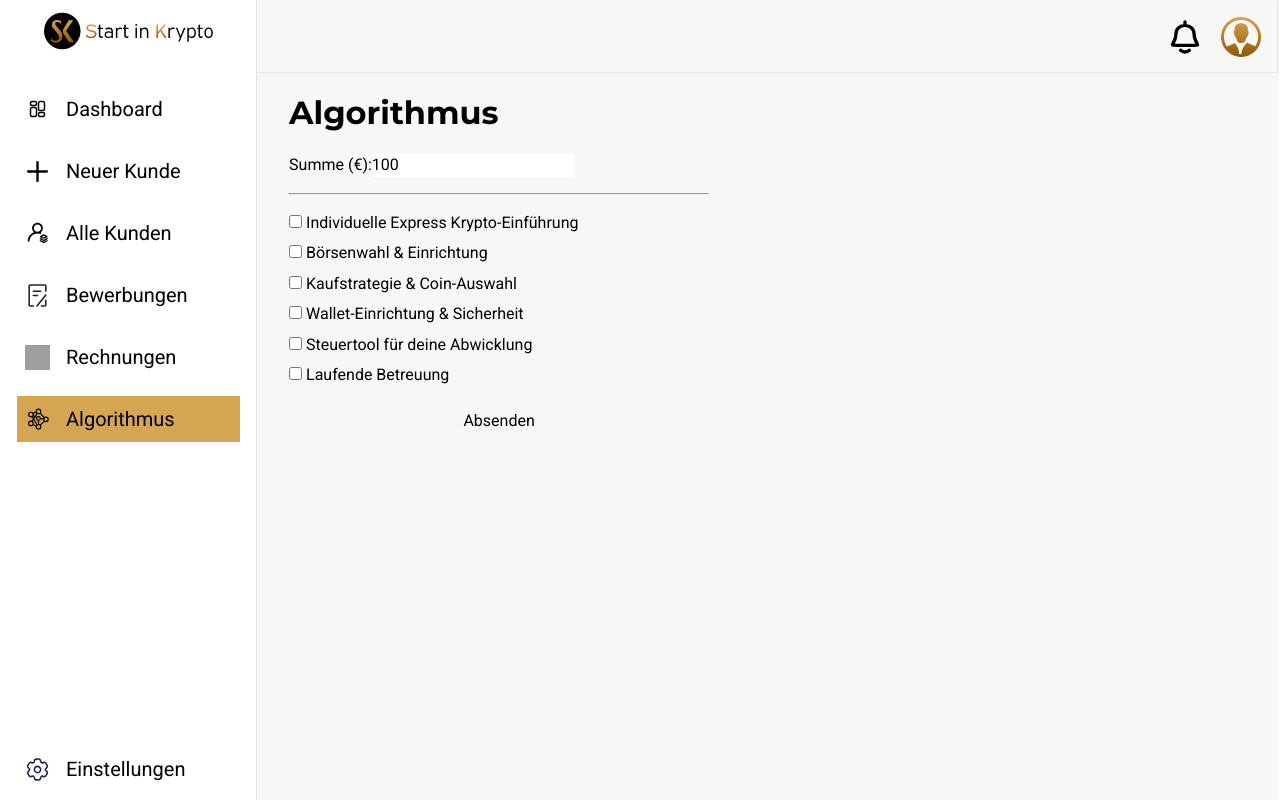
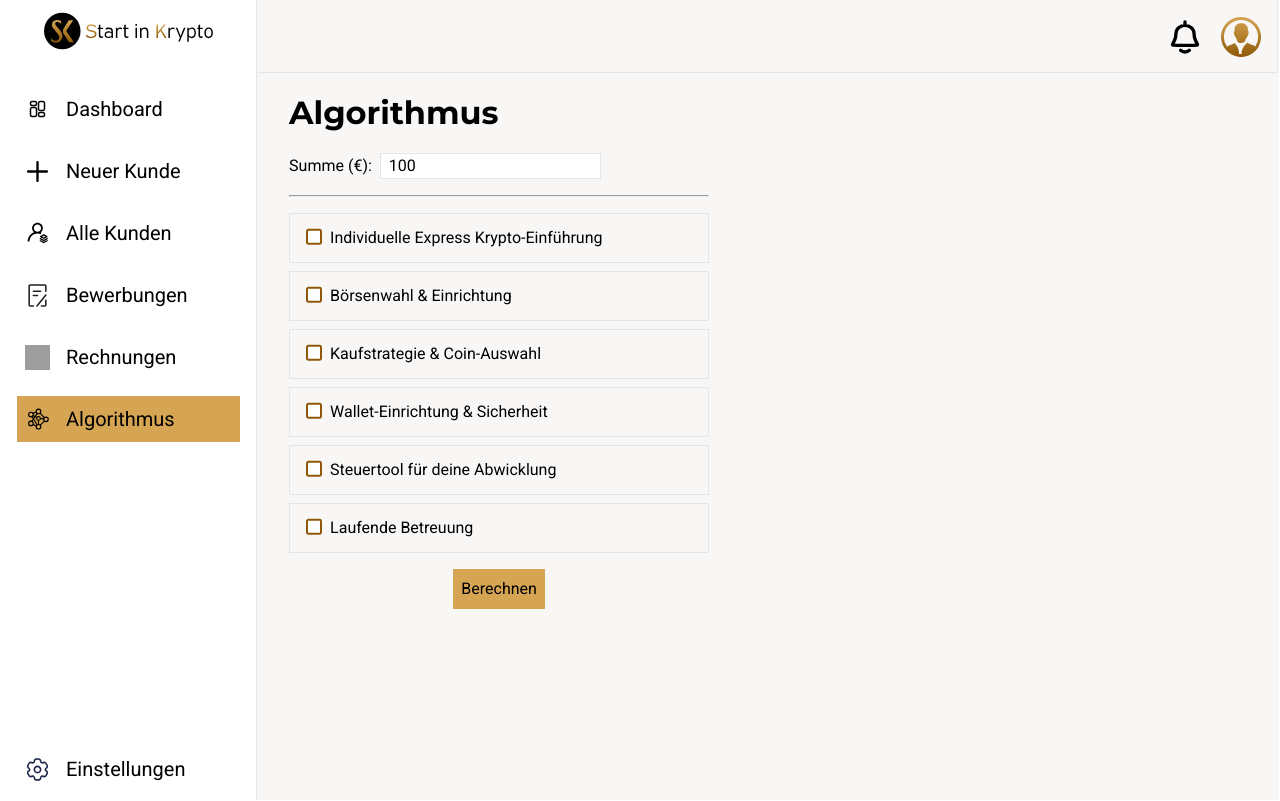
Before and after one commit to dampolo/crmstartinkryptofrontend, an Angular app: page /algorithmus in a window 1280 px wide. Built offline with nearby package versions, Linux system fonts and the light colour scheme; grey boxes are pictures that could not be loaded.

Commit message:
algorithmus first part css ready

```diff
--- a/src/app/algorithmus/algorithmus.html
+++ b/src/app/algorithmus/algorithmus.html
@@ -1,6 +1,6 @@
 <h1 class="title">Algorithmus</h1>
 
-<form [formGroup]="algorithmusForm" (ngSubmit)="onSubmit()" novalidate>
+<form [formGroup]="algorithmusForm" (ngSubmit)="onSubmit()">
   <div>
     <label for="summe">Summe (€):</label>
     <input
@@ -28,33 +28,33 @@
   <hr />
 
   <div class="checkboxes">
-    <label>
-      <input type="checkbox" formControlName="firstStep" />
+    <label for="first-step">
+      <input id="first-step" type="checkbox" formControlName="firstStep" />
       Individuelle Express Krypto-Einführung
     </label>
 
-    <label>
-      <input type="checkbox" formControlName="exchangeSetup" />
+    <label for="exchange-setup" >
+      <input id="exchange-setup" type="checkbox" formControlName="exchangeSetup" />
       Börsenwahl & Einrichtung
     </label>
 
-    <label>
-      <input type="checkbox" formControlName="buyStrategy" />
+    <label for="buy-strategy">
+      <input id="buy-strategy" type="checkbox" formControlName="buyStrategy" />
       Kaufstrategie & Coin-Auswahl
     </label>
 
-    <label>
-      <input type="checkbox" formControlName="walletSetup" />
+    <label for="wallet-setup">
+      <input id="wallet-setup" type="checkbox" formControlName="walletSetup" />
       Wallet-Einrichtung & Sicherheit
     </label>
 
-    <label>
-      <input type="checkbox" formControlName="taxTool" />
+    <label for="tax-tool">
+      <input id="tax-tool" type="checkbox" formControlName="taxTool" />
       Steuertool für deine Abwicklung
     </label>
 
-    <label>
-      <input type="checkbox" formControlName="ongoingSupport" />
+    <label for="ongoing-support">
+      <input id="ongoing-support" type="checkbox" formControlName="ongoingSupport" />
       Laufende Betreuung
     </label>
   </div>
@@ -65,7 +65,7 @@
     </div>
   }
 
-  <button type="submit" [disabled]="algorithmusForm.invalid">
-    Absenden
+  <button type="submit" [disabled]="!algorithmusForm.valid">
+    Berechnen
   </button>
 </form>
--- a/src/app/algorithmus/algorithmus.scss
+++ b/src/app/algorithmus/algorithmus.scss
@@ -10,7 +10,98 @@ form {
   font-size: 0.9rem;
 }
 
+.checkboxes {
+  display: flex;
+  flex-direction: column;
+  gap: 0.5rem;
+}
+
 .checkboxes label {
-  display: block;
-  margin-bottom: 0.4rem;
+  display: flex;
+  align-items: center;
+  gap: 0.5rem;
+  width: 26.25rem;
+  height: 30px;
+  border: 1px solid var(--border-color);
+  padding: 1rem;
+  padding-block: 1.5rem;
+  cursor: pointer;
 }
+
+input[id="summe"] {
+  border: 1px solid var(--border-color);
+  padding-inline: 0.5rem;
+  margin-left: 0.5rem;
+  max-width: 100%;
+}
+
+input[id="summe"]::-webkit-outer-spin-button,
+input[id="summe"]::-webkit-inner-spin-button {
+    -webkit-appearance: none;
+    margin: 0;
+}
+
+input[id="summe"][type="number"] {
+    -moz-appearance: textfield;
+}
+
+input[id="summe"]:focus {
+    border-color: var(--primary);
+    outline: 0;
+    -webkit-box-shadow: inset 0 1px 1px rgba(0, 0, 0, .075), 0 0 8px var(--primary);
+    box-shadow: inset 0 1px 1px #00000013, 0 0 8px var(--primary);
+}
+
+
+input[type="checkbox"] {
+  appearance: none;
+  background-color: #fff;
+  font: inherit;
+  color: var(--secondary);
+  width: 1rem;
+  height: 1rem;
+  border: 0.15em solid var(--secondary);
+  border-radius: 0.15em;
+  transform: translateY(-0.075em);
+  display: grid;
+  place-content: center;
+}
+
+input[type="checkbox"]::before {
+  content: "";
+  width: 0.65em;
+  height: 0.65em;
+  transform: scale(0);
+  transition: var(--first-transition);
+  box-shadow: inset 1em 1em var(--secondary);
+  transform-origin: bottom left;
+  clip-path: polygon(14% 44%, 0 65%, 50% 100%, 100% 16%, 80% 0%, 43% 62%);
+}
+
+input[type="checkbox"]:checked::before {
+  transform: scale(1);
+}
+
+button[type="submit"] {
+  background-color: var(--primary);
+  width: fit-content;
+  padding: 0.5rem;
+  align-self: center;
+  transition: var(--first-transition);
+}
+
+button[type="submit"]:hover {
+  background: linear-gradient(180deg, rgba(214, 166, 83, 0.3411764706), rgba(143, 89, 7, 0.2470588235));
+}
+
+button[type="submit"]:disabled {
+  background-color: red
+}
+
+button[type="submit"]:disabled,
+button[type="submit"][disabled]{
+  border: 1px solid #999999;
+  background-color: #cccccc;
+  color: #666666;
+  cursor: initial;
+}
```
